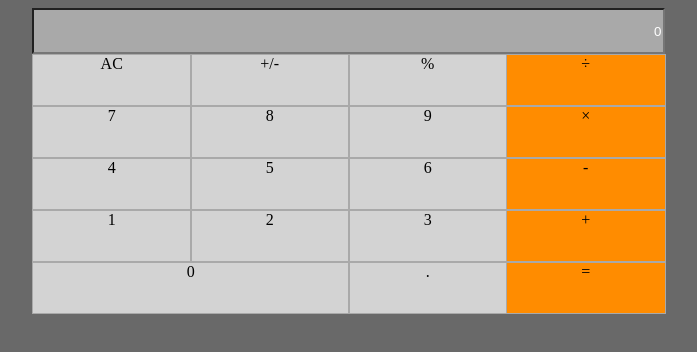
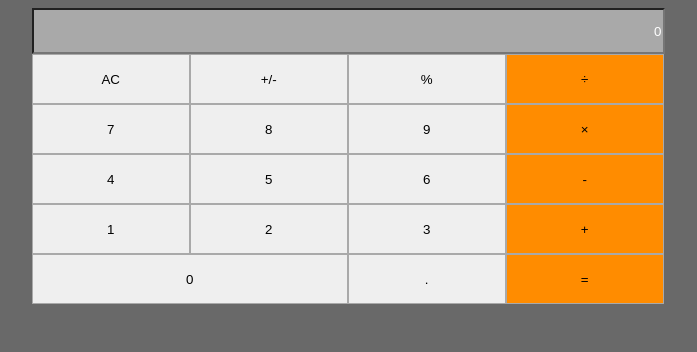
Before and after one commit to iammouaz/Math-Magicians, a React (Create React App) app: page / in a window 1280 px wide. Shown: the top 352 px of the page, without its empty margins (267-964 px from the left). Built offline with nearby package versions, Linux system fonts and the light colour scheme.

Commit message:
Update Calculator.js

```diff
--- a/src/components/Calculator.js
+++ b/src/components/Calculator.js
@@ -1,33 +1,38 @@
-/* eslint-disable react/destructuring-assignment */
-const Calc = (int) => (
-  <div className={int.class}>
-    {int.number}
-  </div>
-);
+import React, { Component } from 'react';
 
-const App = () => (
-  <div className="Calculator">
-    <input className="input" value="0" />
-    <Calc class="num" number="AC" />
-    <Calc class="num" number="+/-" />
-    <Calc class="num" number="%" />
-    <Calc class="num math" number="÷" />
-    <Calc class="num" number="7" />
-    <Calc class="num" number="8" />
-    <Calc class="num" number="9" />
-    <Calc class="num math" number="×" />
-    <Calc class="num" number="4" />
-    <Calc class="num" number="5" />
-    <Calc class="num" number="6" />
-    <Calc class="num math" number="-" />
-    <Calc class="num" number="1" />
-    <Calc class="num" number="2" />
-    <Calc class="num" number="3" />
-    <Calc class="num math" number="+" />
-    <Calc class="num zero" number="0" />
-    <Calc class="num" number="." />
-    <Calc class="num math" number="=" />
-  </div>
-);
+class Calculator extends Component {
+  constructor(props) {
+    super(props);
+    this.state = {};
+  }
 
-export default App;
+  render() {
+    return (
+      <div className="Calculator">
+        <input className="input" value="0" />
+        <button type="submit" className="num">AC</button>
+        <button type="submit" className="num">+/-</button>
+        <button type="submit" className="num">%</button>
+        <button type="submit" className="num math">÷</button>
+        <button type="submit" className="num">7</button>
+        <button type="submit" className="num">8</button>
+        <button type="submit" className="num">9</button>
+        <button type="submit" className="num math">×</button>
+        <button type="submit" className="num">4</button>
+        <button type="submit" className="num">5</button>
+        <button type="submit" className="num">6</button>
+        <button type="submit" className="num math">-</button>
+        <button type="submit" className="num">1</button>
+        <button type="submit" className="num">2</button>
+        <button type="submit" className="num">3</button>
+        <button type="submit" className="num math">+</button>
+        <button type="submit" className="num zero">0</button>
+        <button type="submit" className="num">.</button>
+        <button type="submit" className="num math">=</button>
+      </div>
+
+    );
+  }
+}
+
+export default Calculator;
```
